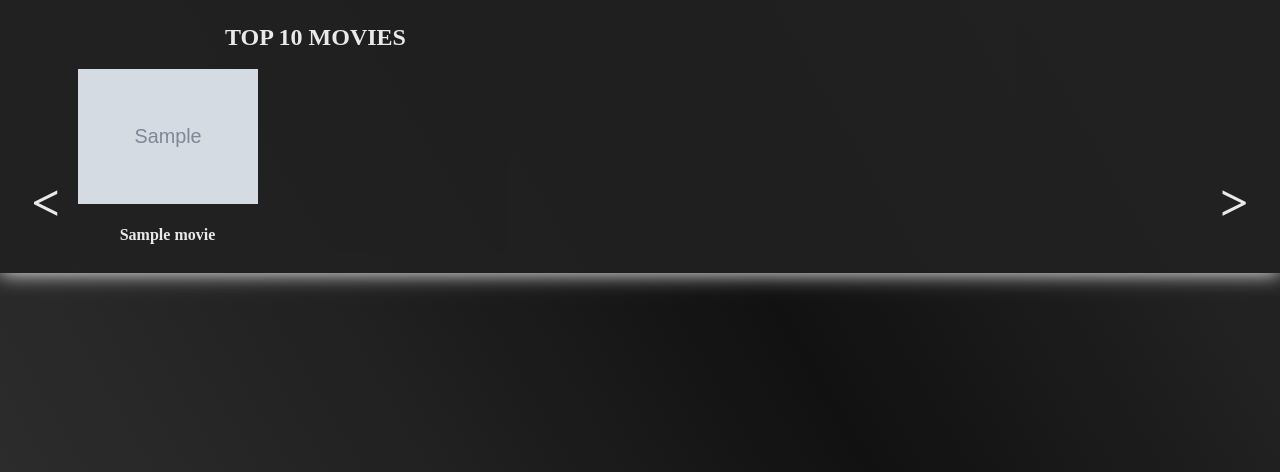
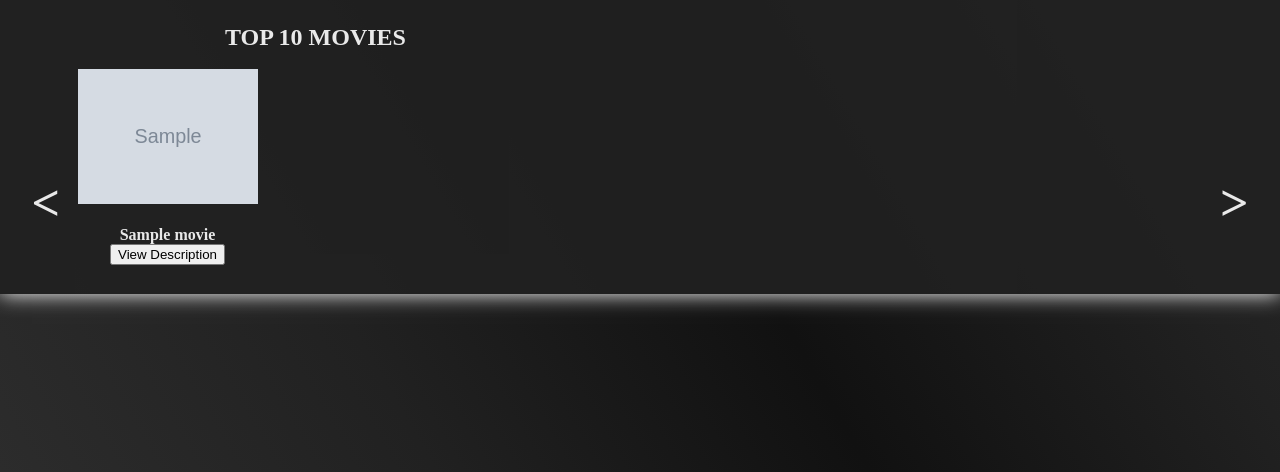
Before and after one commit to Soqueen/MovieExplorer, a Django app: template movie_explorer/movie_rating/templates/movie.html in a window 1280 px wide. Shown: the part 328-800 px from the top of the page. Run offline with Django 3.2, Linux system fonts and the light colour scheme; the template is opened without the code that fills it: most values are stand-ins (such as "Sample title", 1, 10 or a date in 2020); grey boxes marked "Sample" are stand-in pictures.

Commit message:
Added description button

```diff
--- a/movie_explorer/movie_rating/templates/movie.html
+++ b/movie_explorer/movie_rating/templates/movie.html
@@ -84,6 +84,11 @@
                         <span>
                             {{movie.title}}
                         </span>
+                        <form method="POST" action="/description/">
+                            {% csrf_token %}
+                            <input type="hidden" value={{movie.id}} name="id_movie"}>
+                            <input type="submit" value="View Description">
+                        </form>
                     </div>
                 {% endfor %}
                 </div>
```
